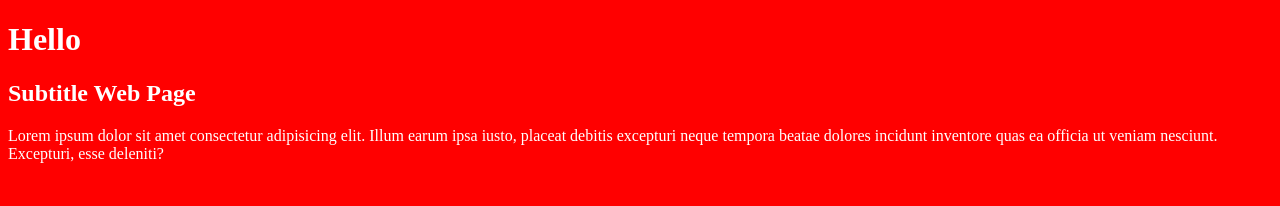
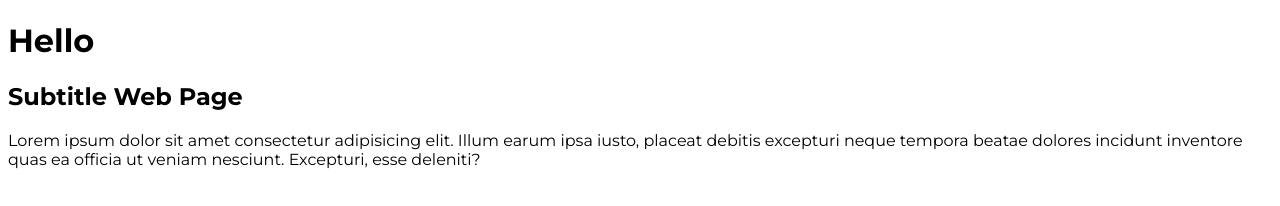
Before and after one commit to JRodriAlarc/prueba, a plain HTML site: page index.html in a window 1280 px wide. Drawn offline with Linux system fonts and the light colour scheme.

Commit message:
feat(styles.css) Dar estilos a las fuentes del texto

```diff
--- a/css/styles.css
+++ b/css/styles.css
@@ -1,4 +1,6 @@
+@import url('https://fonts.googleapis.com/css2?family=Montserrat:ital,wght@0,100..900;1,100..900&display=swap');
+
 *{
-    background-color: red;
-    color:white
+    font-family: "Montserrat", sans-serif;
+    font-optical-sizing: auto;
 }
```
